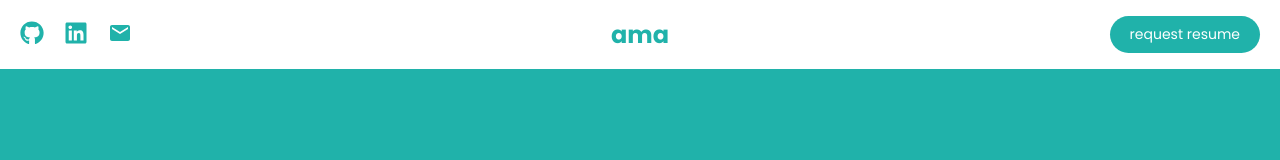
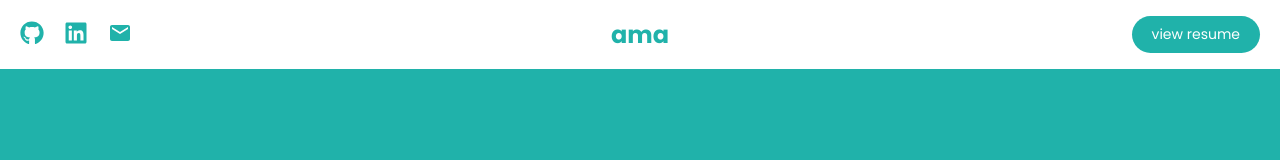
Before and after one commit to ama321518/my-portfolio, a React (Create React App) app: page / in a window 1280 px wide. Shown: the top 160 px of the page. Built offline with nearby package versions, Linux system fonts and the light colour scheme.

Commit message:
updated resume button to view resume

```diff
--- a/src/Navbar.tsx
+++ b/src/Navbar.tsx
@@ -29,7 +29,7 @@
           <MdEmail size={24} color="#20B2AA" />
         </a>
       </div>
-      <a href="mailto:apyeboah004@gmail.com?subject=Resume Request&body=Hi Ama, I'd like to request your resume!">
+      <a href="https://drive.google.com/file/d/1hQkKpWRS0dEWaGXrPzUggvSVxoeNJZMJ/view?usp=sharing" target="_blank" rel="noreferrer">
         <button style={{
           backgroundColor: '#20B2AA',
           color: 'white',
@@ -40,7 +40,7 @@
           cursor: 'pointer',
           fontFamily: 'Poppins'
         }}>
-          request resume
+          view resume
         </button>
       </a>
     </nav>
```
